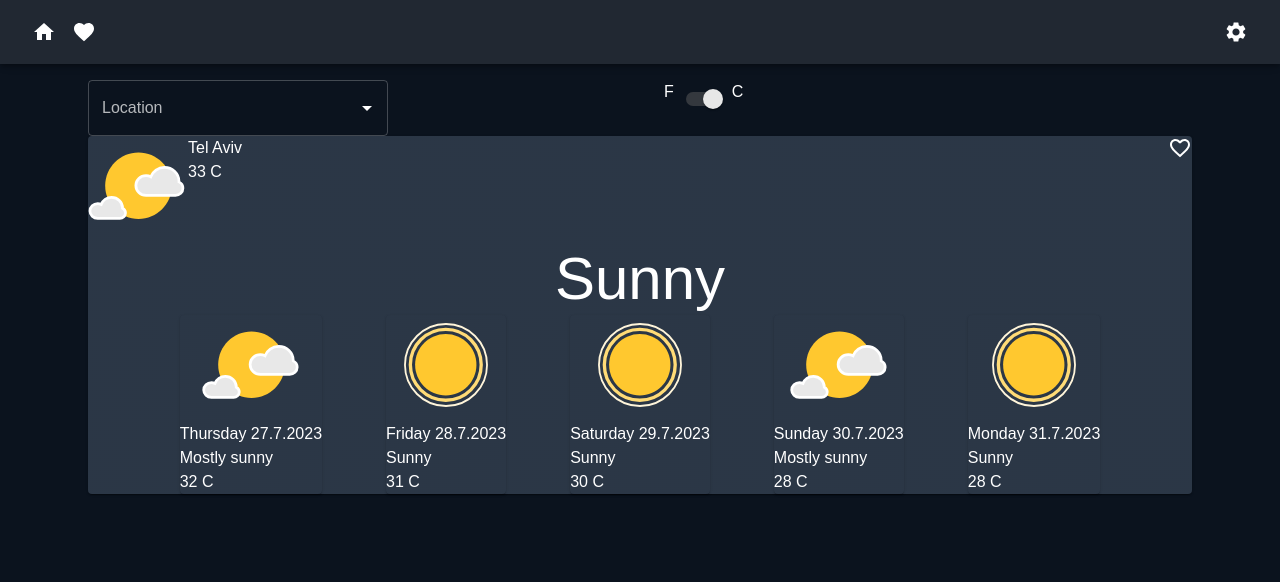
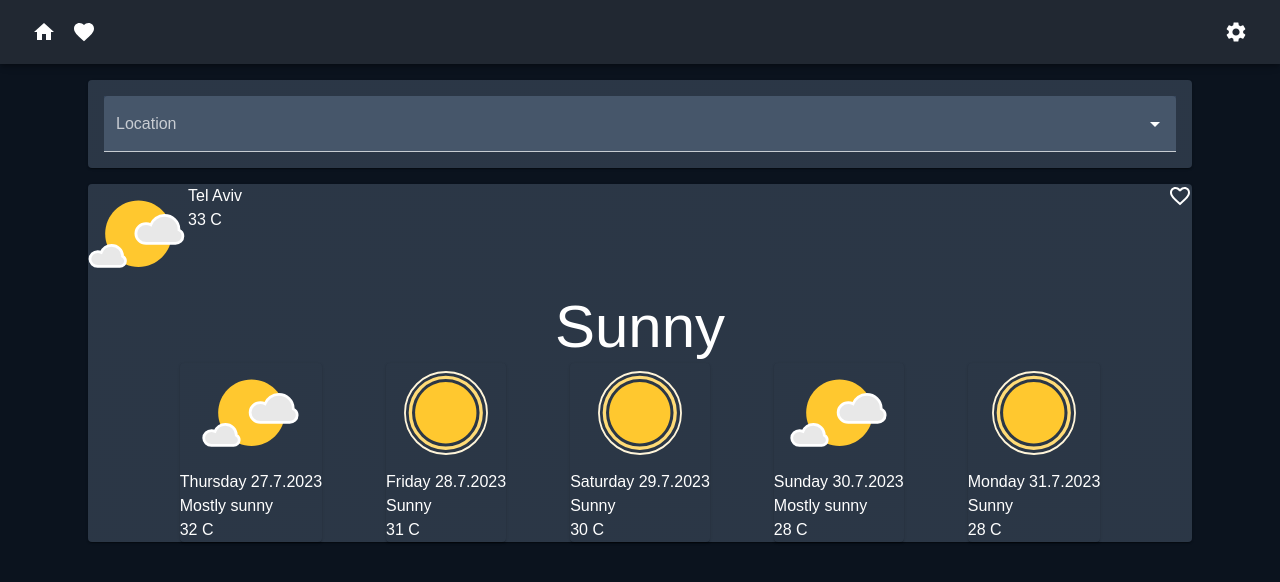
Before and after one commit to GiliEllen/gili-menahem-27-07-2023, a React (Create React App) app in the folder client/: page / in a window 1280 px wide. Shown: the top 582 px of the page. Built offline with nearby package versions, Linux system fonts and the light colour scheme; a web font is replaced by a local one.

Commit message:
search follows theme

```diff
--- a/client/src/components/Search.tsx
+++ b/client/src/components/Search.tsx
@@ -10,13 +10,15 @@ import {
   locationSelector,
   setLocationSelector,
 } from "../features/location/locationSlice";
+import { modeSelector } from "../features/mode/modeSlice";
 
 const Search = () => {
   const [locations, setLocations] = useState<LocationType[]>([]);
   const [location, setLocation] = useState<string>("");
   const [locationKey, setLocationKey] = useState("");
 
-  const locationGlobal = useAppSelector(locationSelector)
+  const locationGlobal = useAppSelector(locationSelector);
+  const mode = useAppSelector(modeSelector)
 
   const dispatch = useAppDispatch();
 
@@ -48,8 +50,6 @@ const Search = () => {
     dispatch(setWeather(fakeResTelAvivInfo[0]));
   }, []);
 
-
-
   // useEffect(() => {
   //   search();
   // }, [location]);
@@ -61,21 +61,21 @@ const Search = () => {
   // }, [locationGlobal]);
 
   return (
-    <Container>
-      <form>
+    <Paper sx={{ padding: 2 }}>
+      <form style={{ width: "100%" }}>
         <Autocomplete
           blurOnSelect
           disablePortal
           id="location-auto-complete"
           options={locations}
-          sx={{ width: 300 }}
+          sx={{ width: "100%" }}
           getOptionLabel={(option) => {
             return option.LocalizedName;
           }}
           renderOption={(props, option) => {
             return (
               <Box
-              key={option.LocalizedName}
+                key={option.LocalizedName}
                 component="li"
                 {...props}
                 onClick={(ev) => {
@@ -92,27 +92,29 @@ const Search = () => {
           renderInput={(params) => (
             <TextField
               {...params}
-
+              variant="filled"
               label="Location"
               value={location}
               onChange={(ev: any) => {
                 const { value } = ev.target;
-                console.log("Input value: ", value);
-
                 const re = /^[A-Za-z]+$/;
                 if (value !== "" && !re.test(value)) {
-                  alert("please write onlt in english")
-                  setLocation("")
+                  alert("please write onlt in english");
+                  setLocation("");
                 } else {
                   setLocation(value);
                 }
               }}
+              sx={{"&.MuiTextField-root": mode === "light" ? {
+                backgroundColor: "rgb(232, 244, 255)"
+              } : {
+                backgroundColor: "rgb(52, 69, 91)"
+              }}}
             />
           )}
         />
       </form>
-      {location}
-    </Container>
+    </Paper>
   );
 };
 
--- a/client/src/views/WeatherPage.tsx
+++ b/client/src/views/WeatherPage.tsx
@@ -12,10 +12,9 @@ const WeatherPage = () => {
   return (
     <Container>
       <Header />
-      <Stack sx={{ mt: 10 }} direction={"row"} justifyContent={"space-between"}>
+      <Container sx={{ mt: 10, mb: 2 }}>
         <Search />
-        <UnitPreference />
-      </Stack>
+      </Container>
 
       <WeatherMain />
       {/* {weather ? <p> {JSON.stringify(weather)}</p> : null} */}
```
